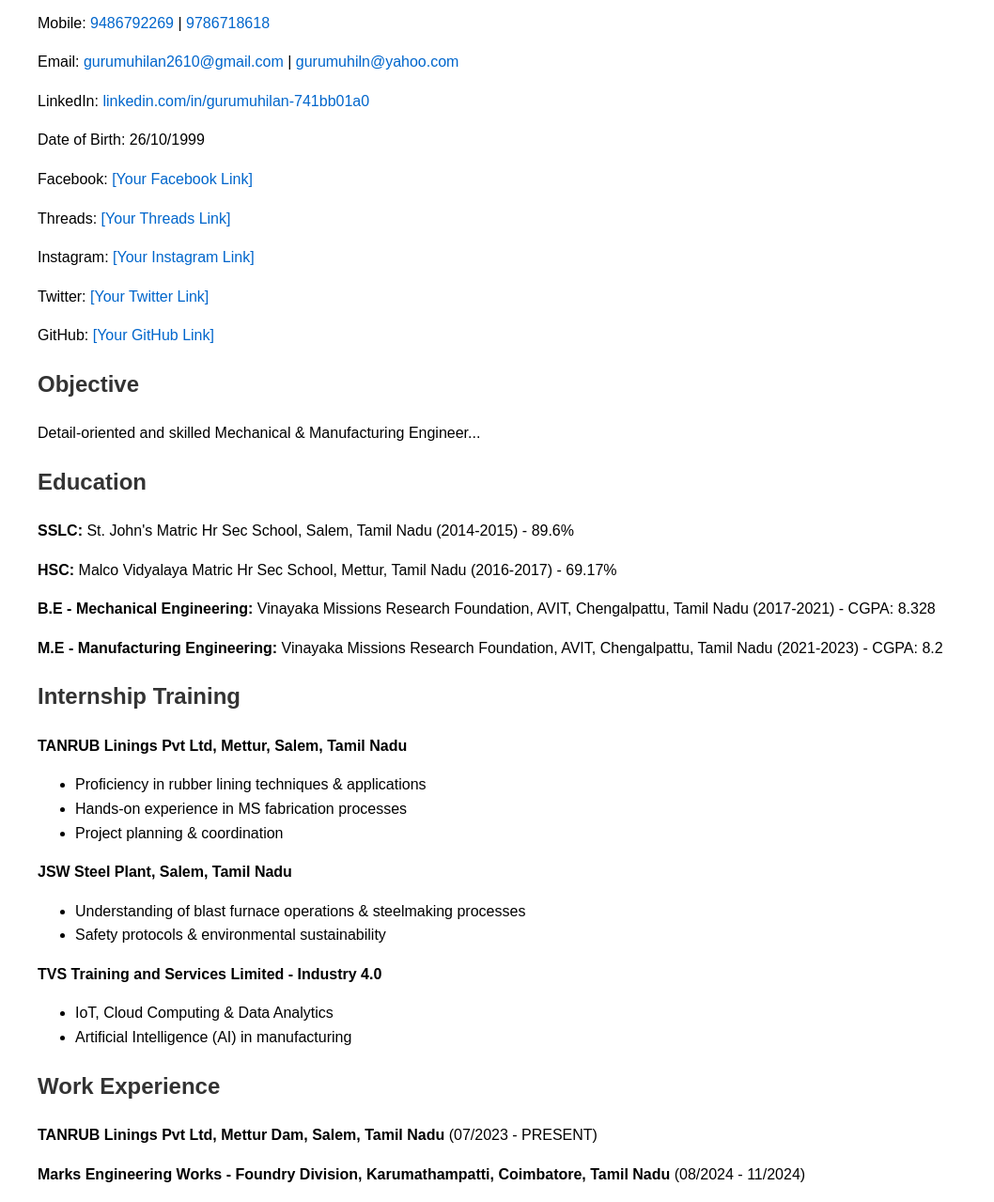
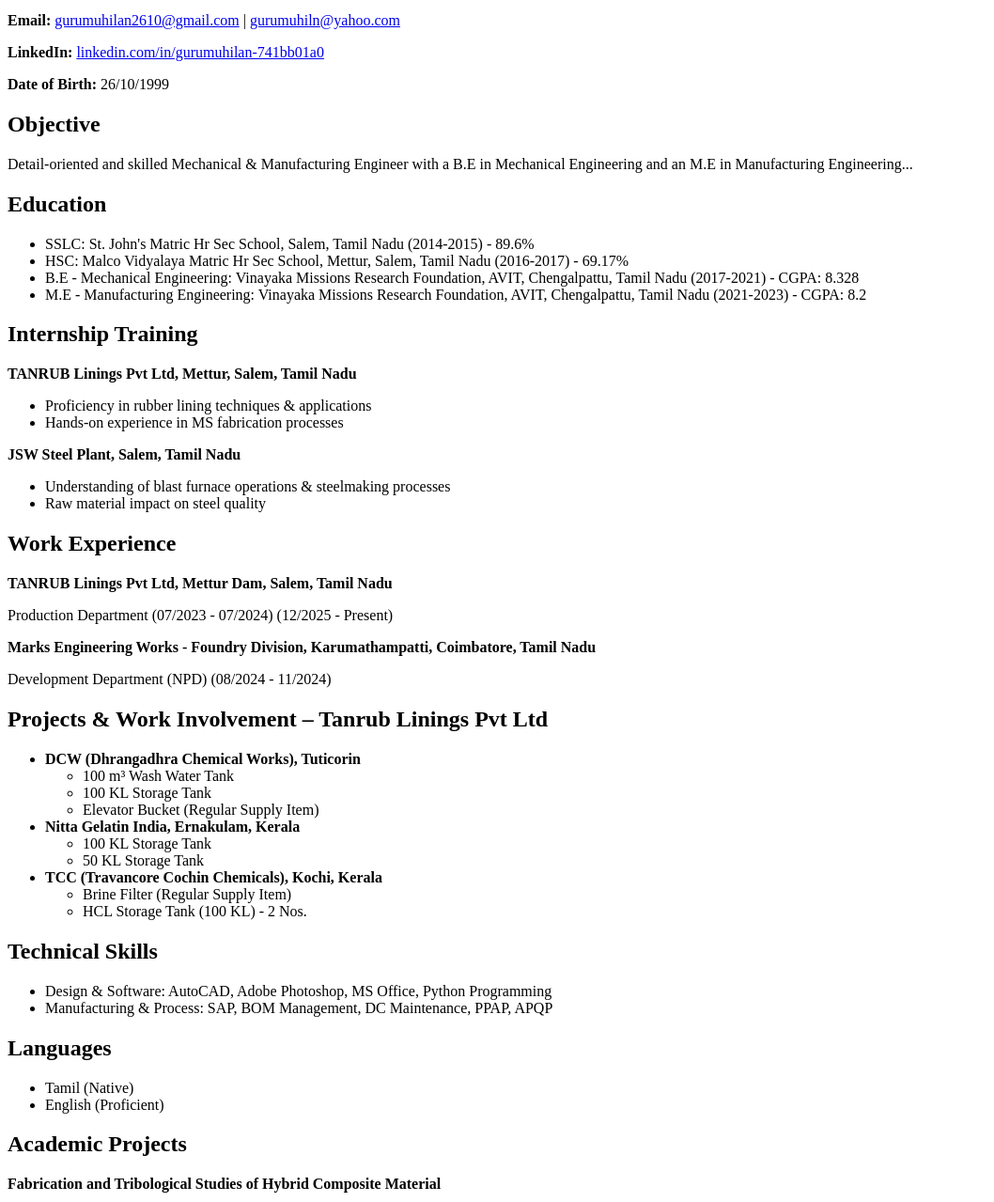
Before and after one commit to guru261099/Guru, a plain HTML site: page index.html in a window 1280 px wide. Shown: the part 101-1380 px from the top of the page at 94% size, without its empty margins (0-1058 px from the left). Drawn offline with Linux system fonts and the light colour scheme.

Commit message:
Update index.html

```diff
--- a/index.html
+++ b/index.html
@@ -4,123 +4,98 @@
     <meta charset="UTF-8">
     <meta name="viewport" content="width=device-width, initial-scale=1.0">
     <title>Guru Muhilan D - Resume</title>
-    <style>
-        body {
-            font-family: Arial, sans-serif;
-            margin: 40px;
-            line-height: 1.6;
-        }
-        h1, h2, h3 {
-            color: #333;
-        }
-        .contact-info a {
-            text-decoration: none;
-            color: #0066cc;
-        }
-        .section {
-            margin-bottom: 20px;
-        }
-    </style>
 </head>
 <body>
     <h1>Guru Muhilan D</h1>
-    <div class="contact-info">
-        <p>Mobile: <a href="tel:+919486792269">9486792269</a> | <a href="tel:+919786718618">9786718618</a></p>
-        <p>Email: <a href="mailto:gurumuhilan2610@gmail.com">gurumuhilan2610@gmail.com</a> | <a href="mailto:gurumuhiln@yahoo.com">gurumuhiln@yahoo.com</a></p>
-        <p>LinkedIn: <a href="http://www.linkedin.com/in/gurumuhilan-741bb01a0">linkedin.com/in/gurumuhilan-741bb01a0</a></p>
-        <p>Date of Birth: 26/10/1999</p>
-        <p>Facebook: <a href="#">[Your Facebook Link]</a></p>
-        <p>Threads: <a href="#">[Your Threads Link]</a></p>
-        <p>Instagram: <a href="#">[Your Instagram Link]</a></p>
-        <p>Twitter: <a href="#">[Your Twitter Link]</a></p>
-        <p>GitHub: <a href="#">[Your GitHub Link]</a></p>
-    </div>
+    <p><strong>Mobile:</strong> 9486792269 | 9786718618</p>
+    <p><strong>Email:</strong> <a href="mailto:gurumuhilan2610@gmail.com">gurumuhilan2610@gmail.com</a> | <a href="mailto:gurumuhiln@yahoo.com">gurumuhiln@yahoo.com</a></p>
+    <p><strong>LinkedIn:</strong> <a href="http://www.linkedin.com/in/gurumuhilan-741bb01a0">linkedin.com/in/gurumuhilan-741bb01a0</a></p>
+    <p><strong>Date of Birth:</strong> 26/10/1999</p>
 
-    <div class="section">
     <h2>Objective</h2>
-        <p>Detail-oriented and skilled Mechanical & Manufacturing Engineer...</p>
-    </div>
+    <p>Detail-oriented and skilled Mechanical & Manufacturing Engineer with a B.E in Mechanical Engineering and an M.E in Manufacturing Engineering...</p>
 
-    <div class="section">
     <h2>Education</h2>
-        <p><strong>SSLC:</strong> St. John's Matric Hr Sec School, Salem, Tamil Nadu (2014-2015) - 89.6%</p>
-        <p><strong>HSC:</strong> Malco Vidyalaya Matric Hr Sec School, Mettur, Tamil Nadu (2016-2017) - 69.17%</p>
-        <p><strong>B.E - Mechanical Engineering:</strong> Vinayaka Missions Research Foundation, AVIT, Chengalpattu, Tamil Nadu (2017-2021) - CGPA: 8.328</p>
-        <p><strong>M.E - Manufacturing Engineering:</strong> Vinayaka Missions Research Foundation, AVIT, Chengalpattu, Tamil Nadu (2021-2023) - CGPA: 8.2</p>
-    </div>
+    <ul>
+        <li>SSLC: St. John's Matric Hr Sec School, Salem, Tamil Nadu (2014-2015) - 89.6%</li>
+        <li>HSC: Malco Vidyalaya Matric Hr Sec School, Mettur, Salem, Tamil Nadu (2016-2017) - 69.17%</li>
+        <li>B.E - Mechanical Engineering: Vinayaka Missions Research Foundation, AVIT, Chengalpattu, Tamil Nadu (2017-2021) - CGPA: 8.328</li>
+        <li>M.E - Manufacturing Engineering: Vinayaka Missions Research Foundation, AVIT, Chengalpattu, Tamil Nadu (2021-2023) - CGPA: 8.2</li>
+    </ul>
 
-    <div class="section">
     <h2>Internship Training</h2>
     <p><strong>TANRUB Linings Pvt Ltd, Mettur, Salem, Tamil Nadu</strong></p>
     <ul>
         <li>Proficiency in rubber lining techniques & applications</li>
         <li>Hands-on experience in MS fabrication processes</li>
-            <li>Project planning & coordination</li>
     </ul>
+
     <p><strong>JSW Steel Plant, Salem, Tamil Nadu</strong></p>
     <ul>
         <li>Understanding of blast furnace operations & steelmaking processes</li>
-            <li>Safety protocols & environmental sustainability</li>
+        <li>Raw material impact on steel quality</li>
     </ul>
-        <p><strong>TVS Training and Services Limited - Industry 4.0</strong></p>
+
+    <h2>Work Experience</h2>
+    <p><strong>TANRUB Linings Pvt Ltd, Mettur Dam, Salem, Tamil Nadu</strong></p>
+    <p>Production Department (07/2023 - 07/2024) (12/2025 - Present)</p>
+
+    <p><strong>Marks Engineering Works - Foundry Division, Karumathampatti, Coimbatore, Tamil Nadu</strong></p>
+    <p>Development Department (NPD) (08/2024 - 11/2024)</p>
+
+    <h2>Projects & Work Involvement – Tanrub Linings Pvt Ltd</h2>
     <ul>
-            <li>IoT, Cloud Computing & Data Analytics</li>
-            <li>Artificial Intelligence (AI) in manufacturing</li>
-        </ul>
-    </div>
-
-    <div class="section">
-        <h2>Work Experience</h2>
-        <p><strong>TANRUB Linings Pvt Ltd, Mettur Dam, Salem, Tamil Nadu</strong> (07/2023 - PRESENT)</p>
-        <p><strong>Marks Engineering Works - Foundry Division, Karumathampatti, Coimbatore, Tamil Nadu</strong> (08/2024 - 11/2024)</p>
-    </div>
-
-    <div class="section">
-        <h2>Projects & Work Involvement – Tanrub Linings Pvt Ltd</h2>
-        <p><strong>DCW (Dhrangadhra Chemical Works), Tuticorin</strong></p>
+        <li><strong>DCW (Dhrangadhra Chemical Works), Tuticorin</strong>
             <ul>
                 <li>100 m³ Wash Water Tank</li>
                 <li>100 KL Storage Tank</li>
+                <li>Elevator Bucket (Regular Supply Item)</li>
             </ul>
-        <p><strong>Nitta Gelatin India, Ernakulam, Kerala</strong></p>
+        </li>
+        <li><strong>Nitta Gelatin India, Ernakulam, Kerala</strong>
             <ul>
                 <li>100 KL Storage Tank</li>
                 <li>50 KL Storage Tank</li>
             </ul>
-    </div>
+        </li>
+        <li><strong>TCC (Travancore Cochin Chemicals), Kochi, Kerala</strong>
+            <ul>
+                <li>Brine Filter (Regular Supply Item)</li>
+                <li>HCL Storage Tank (100 KL) - 2 Nos.</li>
+            </ul>
+        </li>
+    </ul>
 
-    <div class="section">
     <h2>Technical Skills</h2>
     <ul>
-            <li>AutoCAD, Adobe Photoshop, MS Office, Python Programming</li>
-            <li>SAP, BOM Management, DC Maintenance, PPAP, APQP</li>
+        <li>Design & Software: AutoCAD, Adobe Photoshop, MS Office, Python Programming</li>
+        <li>Manufacturing & Process: SAP, BOM Management, DC Maintenance, PPAP, APQP</li>
     </ul>
-    </div>
 
-    <div class="section">
     <h2>Languages</h2>
-        <p>Tamil (Native), English (Proficient)</p>
-    </div>
+    <ul>
+        <li>Tamil (Native)</li>
+        <li>English (Proficient)</li>
+    </ul>
 
-    <div class="section">
     <h2>Academic Projects</h2>
     <p><strong>Fabrication and Tribological Studies of Hybrid Composite Material</strong></p>
     <ul>
         <li>Material selection, fabrication & characterization</li>
         <li>Mechanical & tribological testing</li>
     </ul>
-        <p><strong>Experimental Investigation on Condition Monitoring of ID Fan Impeller Vibration</strong></p>
+
+    <h2>Publications</h2>
+    <p><a href="https://www.researchgate.net/publication/355600134_Fabrication_and_Tribological_Studies_of_Hybrid_Composite_Material">Fabrication and Tribological Studies of Hybrid Composite Material (ResearchGate)</a></p>
+
+    <h2>Contact & Social Links</h2>
     <ul>
-            <li>Data acquisition & signal processing</li>
-            <li>Fault detection using machine learning</li>
+        <li><strong>Email:</strong> <a href="mailto:gurumuhilan2610@gmail.com">gurumuhilan2610@gmail.com</a></li>
+        <li><strong>Phone:</strong> 9486792269 | 9786718618</li>
+        <li><strong>Facebook:</strong> <a href="#">Facebook Profile</a></li>
+        <li><strong>Instagram:</strong> <a href="#">Instagram Profile</a></li>
+        <li><strong>Twitter:</strong> <a href="#">Twitter Profile</a></li>
+        <li><strong>GitHub:</strong> <a href="#">GitHub Profile</a></li>
     </ul>
-    </div>
-
-    <div class="section">
-        <h2>Publications</h2>
-        <p><a href="https://www.researchgate.net/publication/355600134_Fabrication_and_Tribological_Studies_of_Hybrid_Composite_Material">Fabrication and Tribological Studies of Hybrid Composite Material</a></p>
-        <p><a href="https://iopscience.iop.org/article/10.1088/1742-6596/2040/1/012049">IOP Science</a></p>
-        <p>Experimental Investigation on Condition Monitoring of ID Fan Impeller Vibration (Yet to be published)</p>
-    </div>
 </body>
 </html>
```
Lines whose indentation alone changed are shown as unchanged.
